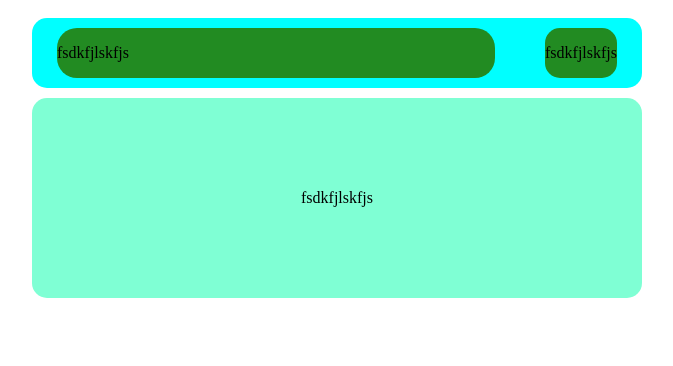
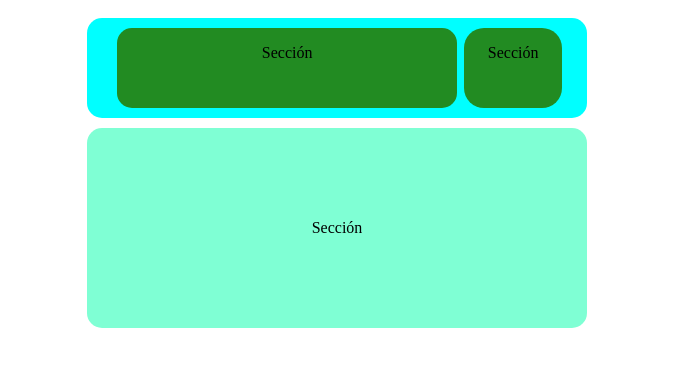
Before and after one commit to alterunuvu/empresa-grupo2, a plain HTML site: page index.html in a window 1280 px wide. Shown: the whole page, without its empty margins (303-976 px from the left). Drawn offline with Linux system fonts and the light colour scheme.

Commit message:
main primera parte

```diff
--- a/assets/css/global.css
+++ b/assets/css/global.css
@@ -1,9 +1,13 @@
 .contenedor1 {
     display: grid;
-    grid-template-columns: 4fr 1fr;
+    grid-template-columns: 3fr 1fr;
     margin: 10px 40px;
     border-radius: 15px;
     background-color: aqua;
+    width: 500px;
+    height: 100px;
+    gap: 5px;
+    text-align: center;
 }
 
 .contenedor2 {
@@ -21,22 +25,24 @@
 
 .subContenedorDerecha{
     background-color: forestgreen;
-    margin: 10px 25px;
+    margin: 10px 25px 10px 1px;
     border-radius: 20px;
+    display: flex;
+    justify-content: center;
+
 }
 
 .subContenedorIzquierda{
     background-color: forestgreen;
-    margin: 10px 25px;
+    margin: 10px 1px 10px 30px;
     border-radius: 15px;
+    justify-content: center;
+    align-items: center;
 }
-
-
 
 .main {
     display: flex;
     flex-direction: column;
     justify-content: center;
     align-items: center;
-
 }
--- a/index.html
+++ b/index.html
@@ -13,10 +13,11 @@
     <main class="main">
         <div>
             <div class="contenedor1">
-                <div class="subContenedorDerecha"><p>fsdkfjlskfjs</p></div>
-                <div class="subContenedorIzquierda"><p>fsdkfjlskfjs</p></div>
+                <div class="subContenedorIzquierda"><p>Sección</p></div>
+                <div class="subContenedorDerecha"><p>Sección</p></div>
+
             </div>
-        <div class="contenedor2"><p>fsdkfjlskfjs</p></div>
+            <div class="contenedor2"><p>Sección</p></div>
         </div>
     </main>
 
```
